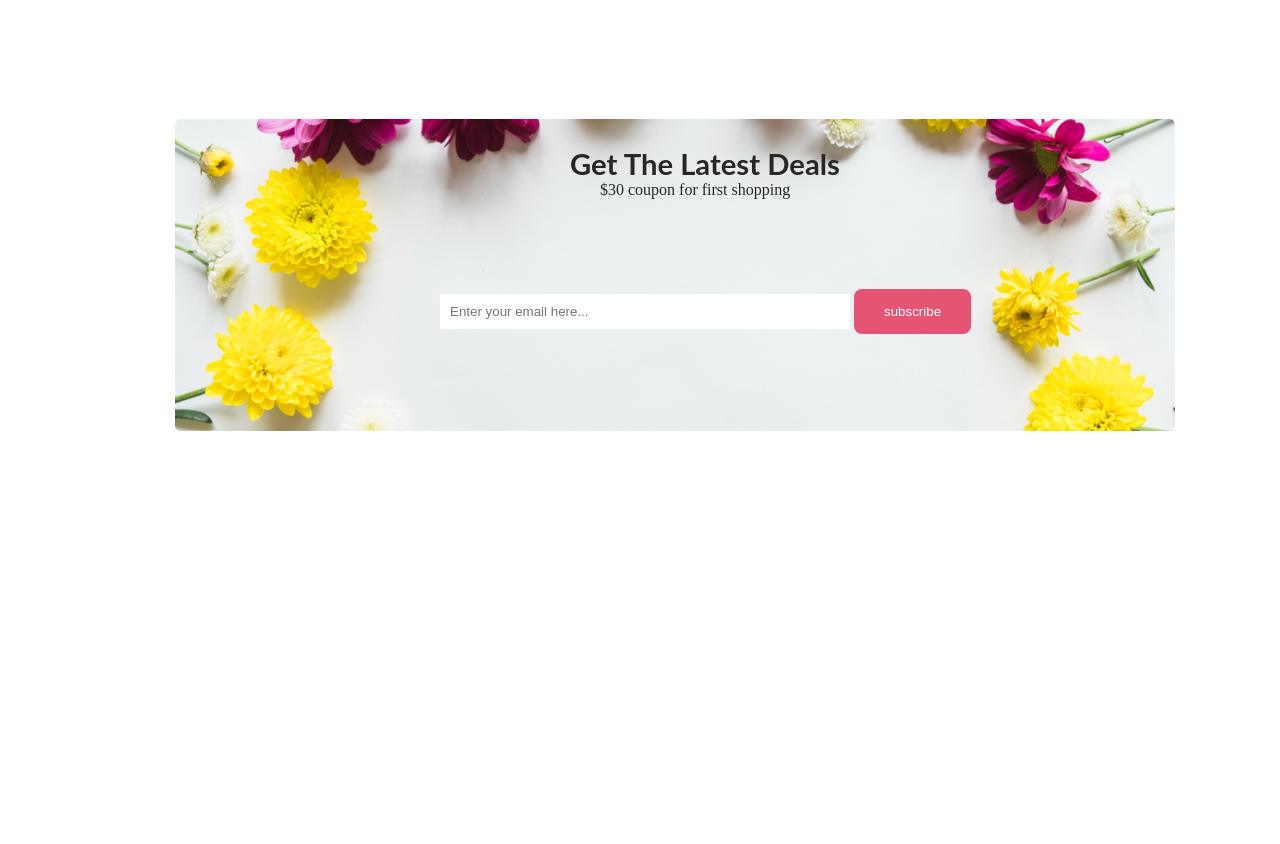
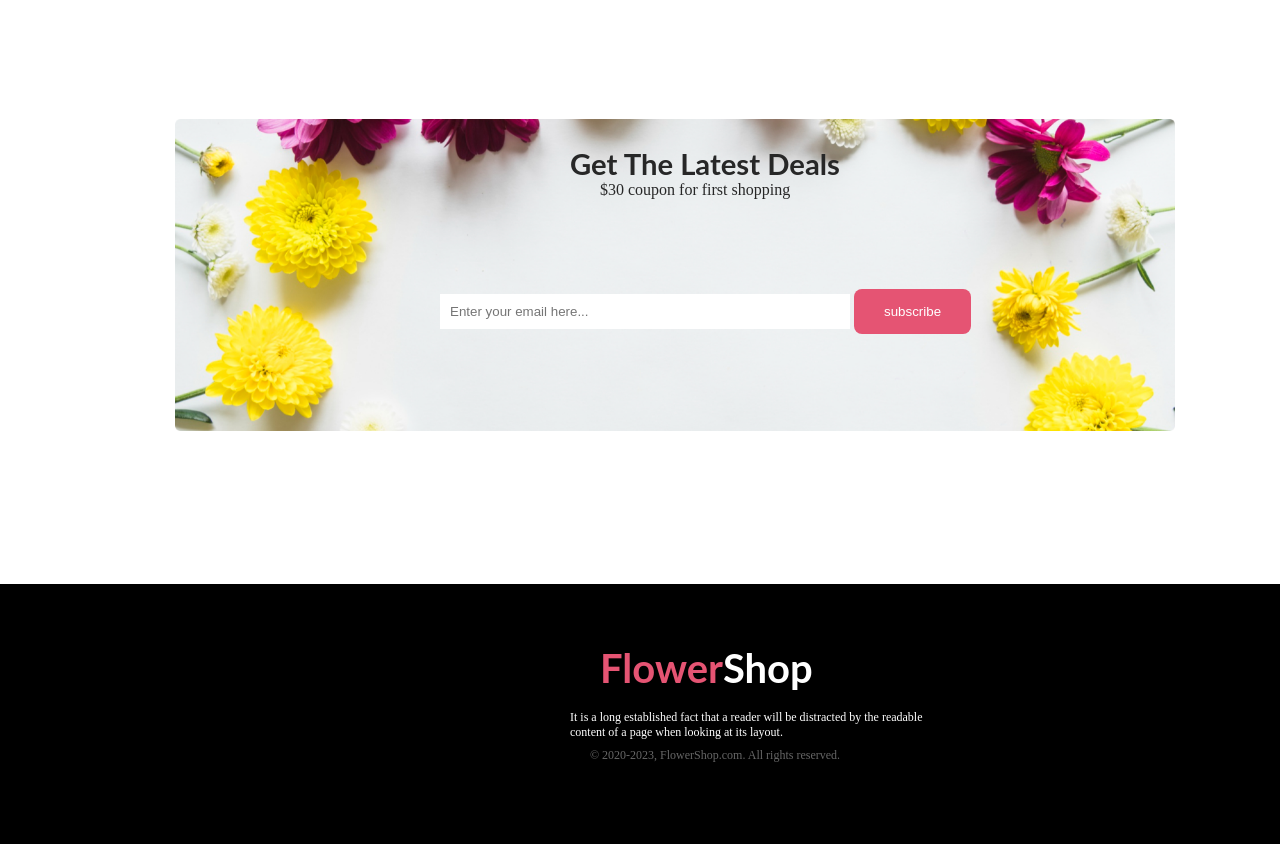
Before and after one commit to Barna12345/assignment-website, a plain HTML site: page index.html in a window 1280 px wide. Shown: the part 2134-2978 px from the top of the page. Before the commit the page ends 2718 px from the top, so only its background shows below. Drawn offline with Linux system fonts and the light colour scheme.

Commit message:
added footer part

```diff
--- a/index.html
+++ b/index.html
@@ -95,9 +95,13 @@
         </div>
     </section>
 
-
-
-
-
 </body>
+<footer>
+    <div class="last-part">
+        <h2 class="fshop"><span class="span">Flower</span>Shop</h2>
+        <br>
+        <p class="lpera">It is a long established fact that a reader will be distracted by the readable <br> content of a page when looking at its layout.</p>
+        <p class="copy">&copy; 2020-2023, FlowerShop.com. All rights reserved. </p>
+    </div>
+</footer>
 </html>
--- a/styles/shop.css
+++ b/styles/shop.css
@@ -2,8 +2,12 @@
     margin: 0px;
     padding: 0px;
 }
+.body{
+    overflow-x: hidden;
+}
 
 .banner-conteiner{
+
     width: 100vw;
     height: 100vh;
     display: flex;
@@ -44,6 +48,7 @@ color: white;
 width: 100vw;
 height: 100%;
 
+
 }
 .picturs{
 
@@ -64,6 +69,7 @@ background: rgba(39, 39, 39, 0.05);
 background: rgba(229, 84, 115, 0.05);
 justify-content: space-around;
 align-items: center;
+
 
 }
 .right-side{
@@ -97,6 +103,7 @@ font-style: normal
 .forth{
     width: 100vw;
     height: 100%;
+
 }
 
 
@@ -157,6 +164,7 @@ padding-left: 450px;
  background-position: center;
     background-repeat: no-repeat;
     padding-top: 20px;
+
 }
 .deals{
     align-items: center;
@@ -188,3 +196,34 @@ line-height: normal;
     padding-left: 140px;
     padding-top: 60px;
 }
+
+.last-part{
+    width: 100vw;
+    height: 250px;
+    background-color: black;
+    align-items: center;
+    padding-top: 10px;
+
+}
+.fshop{
+    align-items: center;
+    padding-left: 600px;
+    padding-top: 50px;
+    color: white;
+    font-family: lato;
+    font-size: 40px;
+
+}
+.lpera{
+    color: white;
+    font-family: normal;
+    font-size: 12px;
+    padding-left: 570px;
+}
+.copy{
+    color: white;
+    font-size: 12px;
+    padding-left: 590px;
+    padding-top: 8px;
+color: rgba(255, 255, 255, 0.40);
+}
```
